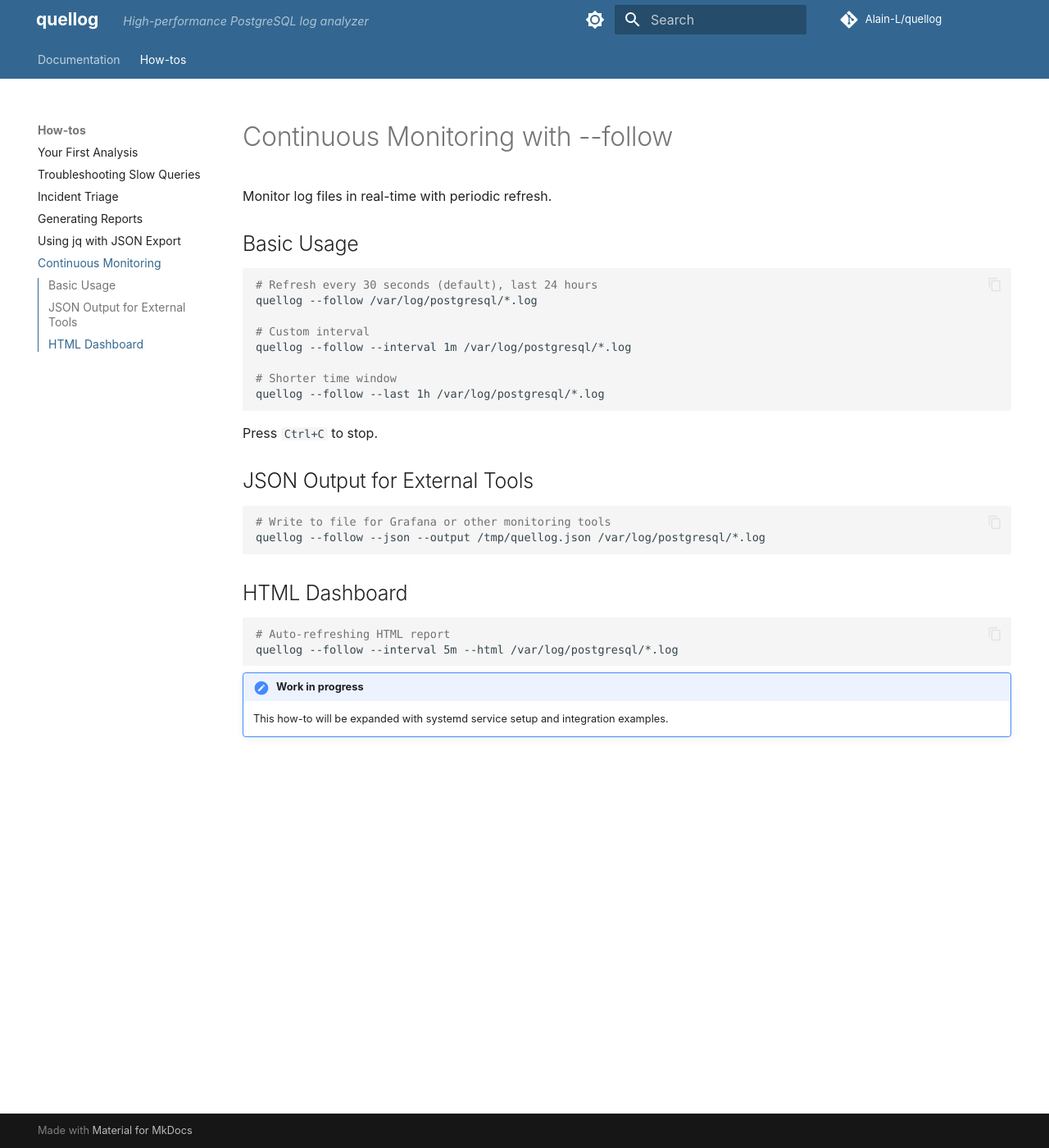
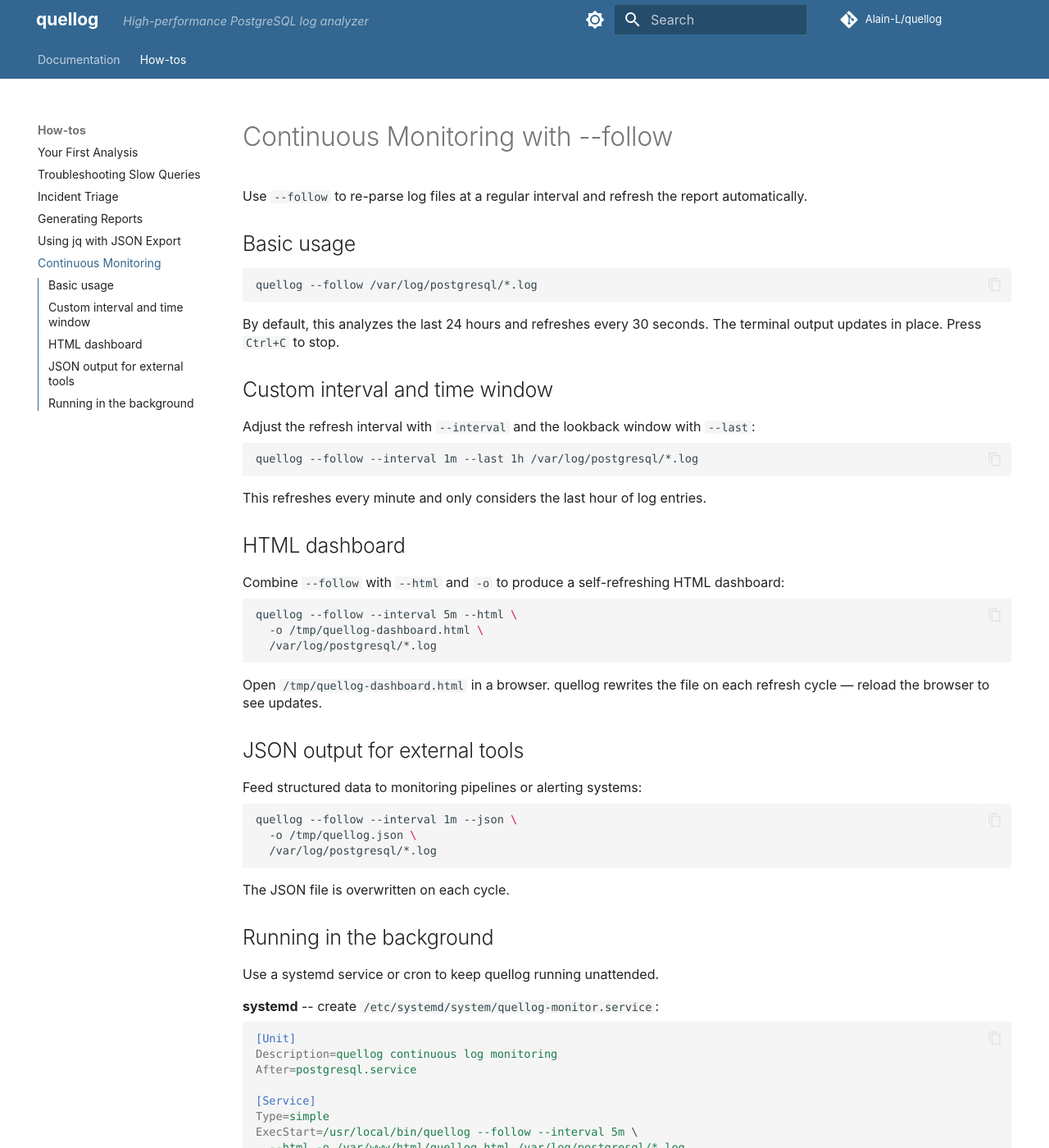
Before and after one commit to Alain-L/quellog, an MkDocs documentation site: the page built from docs/howtos/continuous-monitoring.md, in a window 1280 px wide and 1400 px high. Shown: the whole window at 82% size. Built offline with MkDocs 1.6.1 and Material for MkDocs 9.7.7, drawn with Linux system fonts in a browser that asks for light colours; comment, search, counter and statistics services are not loaded; some of the changed text lies outside the part shown.

Commit message:
docs: write 4 how-to guides
- Your First Analysis: basic run, --last, --html, --full, filters
- Troubleshooting Slow Queries: 4-step workflow from ranking to root cause
- Incident Triage: timed 3-step investigation with filtering tips
- Continuous Monitoring: --follow, HTML dashboard, JSON pipeline, systemd/cron

````diff
--- a/docs/howtos/continuous-monitoring.md
+++ b/docs/howtos/continuous-monitoring.md
@@ -1,35 +1,80 @@
 # Continuous Monitoring with --follow
 
-Monitor log files in real-time with periodic refresh.
+Use `--follow` to re-parse log files at a regular interval and refresh
+the report automatically.
 
-## Basic Usage
+## Basic usage
 
 ```bash
-# Refresh every 30 seconds (default), last 24 hours
 quellog --follow /var/log/postgresql/*.log
-
-# Custom interval
-quellog --follow --interval 1m /var/log/postgresql/*.log
-
-# Shorter time window
-quellog --follow --last 1h /var/log/postgresql/*.log
 ```
 
-Press `Ctrl+C` to stop.
+By default, this analyzes the last 24 hours and refreshes every 30
+seconds. The terminal output updates in place. Press `Ctrl+C` to stop.
 
-## JSON Output for External Tools
+## Custom interval and time window
+
+Adjust the refresh interval with `--interval` and the lookback window
+with `--last`:
 
 ```bash
-# Write to file for Grafana or other monitoring tools
-quellog --follow --json --output /tmp/quellog.json /var/log/postgresql/*.log
+quellog --follow --interval 1m --last 1h /var/log/postgresql/*.log
 ```
 
-## HTML Dashboard
+This refreshes every minute and only considers the last hour of log
+entries.
+
+## HTML dashboard
+
+Combine `--follow` with `--html` and `-o` to produce a self-refreshing
+HTML dashboard:
 
 ```bash
-# Auto-refreshing HTML report
-quellog --follow --interval 5m --html /var/log/postgresql/*.log
+quellog --follow --interval 5m --html \
+  -o /tmp/quellog-dashboard.html \
+  /var/log/postgresql/*.log
 ```
 
-!!! note "Work in progress"
-    This how-to will be expanded with systemd service setup and integration examples.
+Open `/tmp/quellog-dashboard.html` in a browser. quellog rewrites the
+file on each refresh cycle — reload the browser to see updates.
+
+## JSON output for external tools
+
+Feed structured data to monitoring pipelines or alerting systems:
+
+```bash
+quellog --follow --interval 1m --json \
+  -o /tmp/quellog.json \
+  /var/log/postgresql/*.log
+```
+
+The JSON file is overwritten on each cycle.
+
+## Running in the background
+
+Use a systemd service or cron to keep quellog running unattended.
+
+**systemd** -- create `/etc/systemd/system/quellog-monitor.service`:
+
+```ini
+[Unit]
+Description=quellog continuous log monitoring
+After=postgresql.service
+
+[Service]
+Type=simple
+ExecStart=/usr/local/bin/quellog --follow --interval 5m \
+  --html -o /var/www/html/quellog.html /var/log/postgresql/*.log
+Restart=on-failure
+User=postgres
+
+[Install]
+WantedBy=multi-user.target
+```
+
+**cron** -- periodic snapshots without `--follow`:
+
+```bash
+0 * * * * /usr/local/bin/quellog --last 1h --html \
+  -o /var/www/html/quellog.html /var/log/postgresql/*.log
+```
````
Also changed, not shown: docs/howtos/first-analysis.md (+61 -2 lines), docs/howtos/generating-reports.md (+0 -3 lines), docs/howtos/incident-triage.md (+52 -6 lines), docs/howtos/slow-queries.md (+54 -15 lines).
